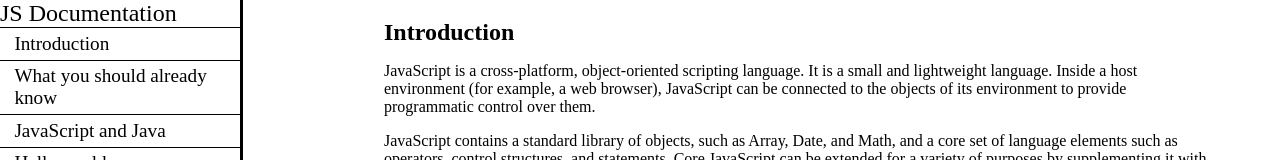
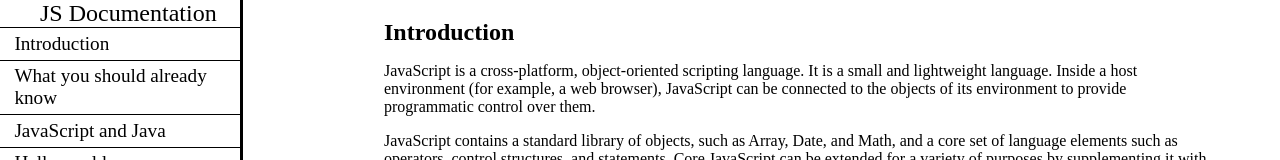
Before and after one commit to hrudesh-lenka/technical-documentation, a plain HTML site: page index.html in a window 1280 px wide. Shown: the top 160 px of the page. Drawn offline with Linux system fonts and the light colour scheme.

Commit message:
added style

```diff
--- a/style.css
+++ b/style.css
@@ -1,6 +1,11 @@
 body{
     margin: 0%;
 }
+
+#nav-head{
+    margin-left: 5vh;
+}
+
 #main-doc{
     display: flex;
     flex-direction: column;
```
